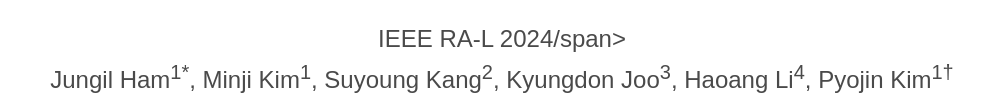
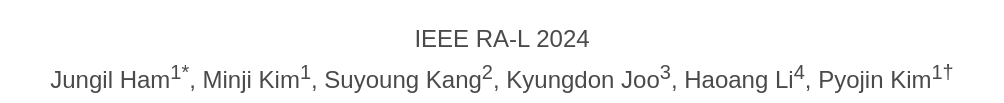
Before and after one commit to SanFranciscoWorld/SanFranciscoWorld.github.io, a plain HTML site: page index.html in a window 1280 px wide. Shown: the part 224-327 px from the top of the page, without its empty margins (138-1142 px from the left). Drawn offline with nearby package versions, Linux system fonts and the light colour scheme; some icons are missing; a web font is replaced by a local one.

Commit message:
Update index.html

```diff
--- a/index.html
+++ b/index.html
@@ -72,7 +72,7 @@
           <h1 class="title is-1 publication-title">San Francisco World: Leveraging Structural Regularities of Slope for 3-DoF Visual Compass</h1>
 
           <div class="is-size-4 publication-authors">
-            <span class="author-block">IEEE RA-L 2024/span>
+            <span class="author-block">IEEE RA-L 2024 </span>
           </div>
 
           <div class="is-size-4 publication-authors">
```
